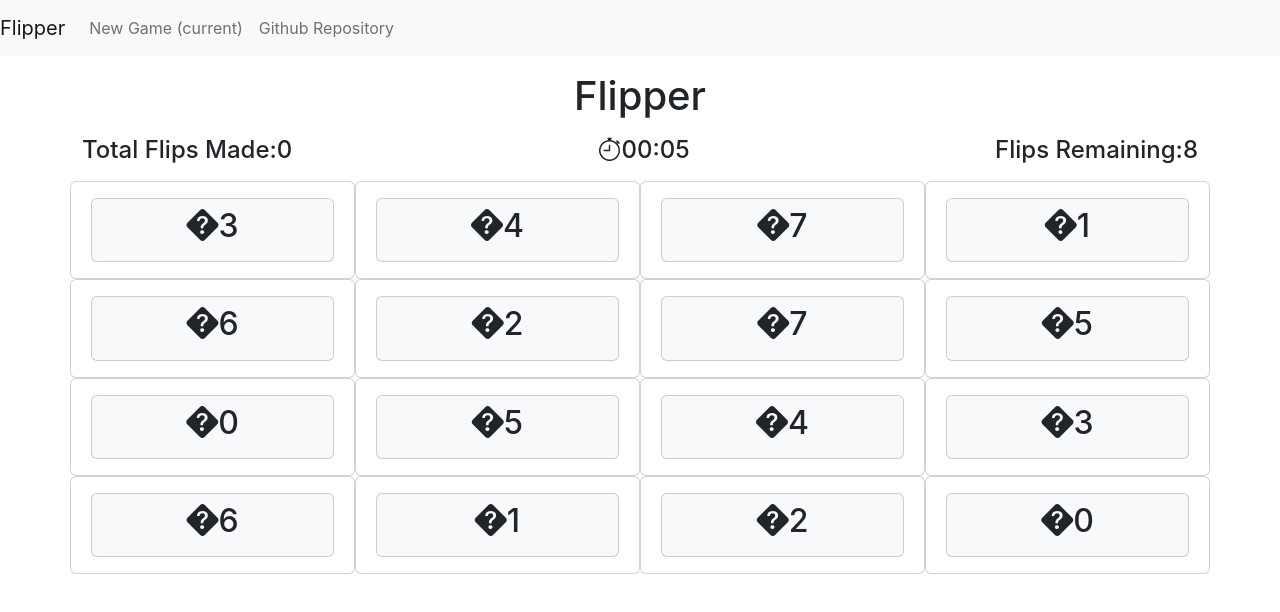
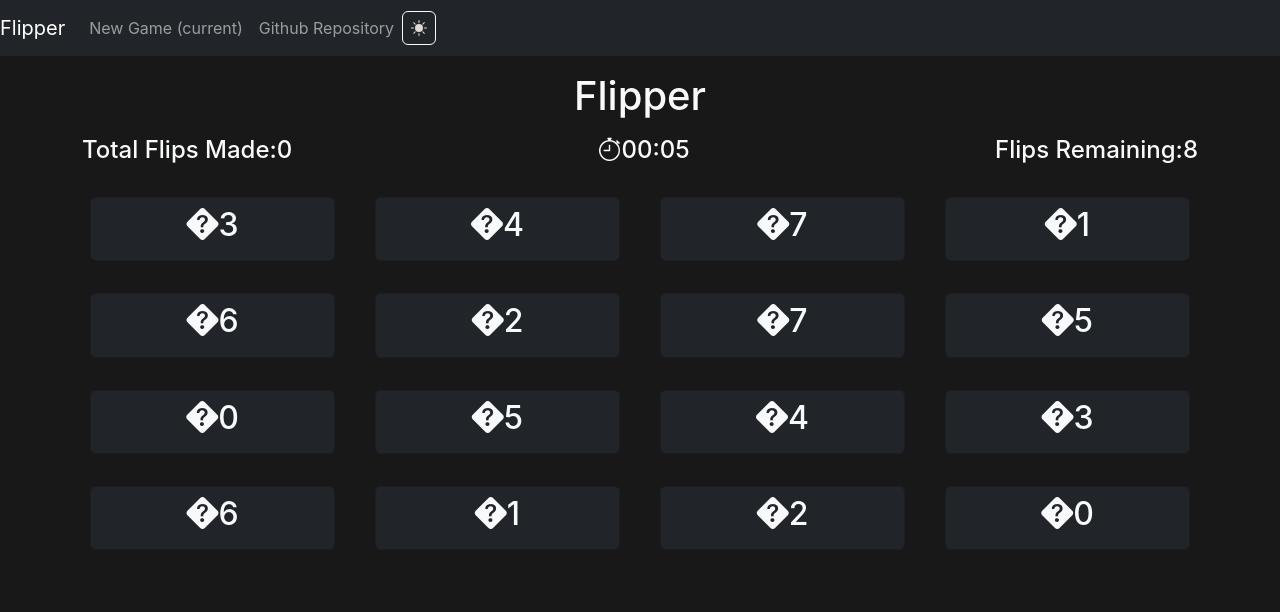
Before and after one commit to Jyotics038/flipper, a React (Create React App) app: page / in a window 1280 px wide. Shown: the top 612 px of the page. Built offline with nearby package versions, Linux system fonts and the light colour scheme.

Commit message:
implement dark mode

```diff
--- a/src/App.js
+++ b/src/App.js
@@ -1,12 +1,23 @@
-import React from 'react'
+import React,{ useState} from 'react'
 import Navbar from "./components/Navbar";
 import Mainarea from './components/Mainarea';
 
 const App = () => {
+  const [theme, setTheme] = useState("dark");
+
+  const handleThemeChange=()=>{
+    if(theme==="light"){
+      setTheme('dark');
+    }
+    else{
+      setTheme('light');
+    }
+  }
+
   return (
     <>
-      <Navbar/>
-      <Mainarea difficulty="4"/>
+      <Navbar theme={theme} switchTheme={handleThemeChange}/>
+      <Mainarea difficulty="4" theme={theme}/>
     </>
   )
 }
--- a/src/components/Card.js
+++ b/src/components/Card.js
@@ -13,11 +13,12 @@ const iconClass=["bi bi-alarm-fill",
 
 const Card = (props) => {
   return (
-    <div className="card col-3 ">
+    <div className="col-3 ">
       <center>
-        <div className={`card bg-${props.bgCol} mx-2 my-3 py-2 `}onClick={()=>props.handleSelection(props.value)}>
-        <h2>
-          <i className={`${props.visible?iconClass[props.value%8]:questionmarkClass}`}></i>{props.value%8}
+        <div className={`card bg-${props.theme} mx-2 my-3 py-2 `}onClick={()=>props.handleSelection(props.value)}>
+        <h2 className={`text-${props.theme=== "light" ? "dark" : "light"}`}>
+          <i style={{color: props.bgCol==='success'?'green':props.bgCol==='danger'?'red':""}}
+          className={`${props.visible?iconClass[props.value%8]:questionmarkClass}`}></i>{props.value%8}
         </h2>
         </div>
 
--- a/src/components/Mainarea.js
+++ b/src/components/Mainarea.js
@@ -3,6 +3,14 @@ import Card from "./Card";
 import Timer from "./Timer";
 
 const Mainarea = (props) => {
+  const theme = props.theme;
+
+  if (theme === "light") {
+    document.body.style.backgroundColor = "#fff";
+  } else {
+    document.body.style.backgroundColor = "#181818";
+  }
+
   const { difficulty } = props;
   const [cardArray, setCardArray] = useState([]);
   const [revealedCardsArray, setRevealedCardsArray] = useState([]);
@@ -128,27 +136,31 @@ const Mainarea = (props) => {
 
   //for timer
   useEffect(() => {
-    if(seconds===60){
-       setSeconds(0);
-       setMinutes(prevState=>prevState + 1);
+    if (seconds === 60) {
+      setSeconds(0);
+      setMinutes((prevState) => prevState + 1);
     }
-  },[seconds]);
+  }, [seconds]);
 
   return (
     <div className="container my-3">
-      <h1 className="text-center">Flipper</h1>
+      <h1
+        className={`text-center text-${theme === "light" ? "dark" : "light"}`}
+      >
+        Flipper
+      </h1>
       {remainingFlips > 0 ? (
         <>
           <div className="d-flex justify-content-between py-2">
-            <h4>Total Flips Made:{totalFlips}</h4>
-            <h4 className="d-flex align-items-center">
+            <h4 className={`text-${theme === "light" ? "dark" : "light"}`}>Total Flips Made:{totalFlips}</h4>
+            <h4 className={`d-flex align-items-center text-${theme === "light" ? "dark" : "light"}`}>
               <Timer
                 minutes={minutes}
                 seconds={seconds}
                 incrementTime={handleTimeIncrement}
               />
-            </h4 >
-            <h4>Flips Remaining:{remainingFlips}</h4>
+            </h4>
+            <h4 className={`d-flex align-items-center text-${theme === "light" ? "dark" : "light"}`}>Flips Remaining:{remainingFlips}</h4>
           </div>
           <div className="row">
             {cardArray.map((element) => {
@@ -159,6 +171,7 @@ const Mainarea = (props) => {
                   visible={revealedCardsArray[element]}
                   bgCol={cardsColArr[element]}
                   handleSelection={handleSelection}
+                  theme={theme}
                 />
               );
             })}
@@ -166,9 +179,11 @@ const Mainarea = (props) => {
         </>
       ) : (
         <div className="my-4">
-          <h2 className="text-center">You win!</h2>
-          <h4 className="text-center">Total Flips Made: {totalFlips}</h4>
-          <h4 className="text-center">Total Time Taken:{minutes}:{seconds}</h4>
+          <h2 className={`text-center text-${theme === "light" ? "dark" : "light"}`}>You win!</h2>
+          <h4 className={`text-center text-${theme === "light" ? "dark" : "light"}`}>Total Flips Made: {totalFlips}</h4>
+          <h4 className={`text-center text-${theme === "light" ? "dark" : "light"}`}>
+            Total Time Taken:{minutes}:{seconds}
+          </h4>
         </div>
       )}
     </div>
--- a/src/components/Navbar.js
+++ b/src/components/Navbar.js
@@ -1,28 +1,78 @@
-import React from 'react'
+import React from "react";
 
-const Navbar = () => {
+const Navbar = (props) => {
   return (
     // to use bootstrap write html and js links in public->index.html file(grab from website->home)
-    <nav className="navbar navbar-expand-lg navbar-light bg-light">
-  <a className="navbar-brand" href="/">Flipper</a>
-  <button className="navbar-toggler" type="button" data-toggle="collapse" data-target="#navbarSupportedContent" aria-controls="navbarSupportedContent" aria-expanded="false" aria-label="Toggle navigation">
+    <nav
+      className={`navbar navbar-expand-lg navbar-${props.theme} bg-${props.theme}`}
+    >
+      <a className="navbar-brand" href="/">
+        Flipper
+      </a>
+      <button
+        className="navbar-toggler"
+        type="button"
+        data-toggle="collapse"
+        data-target="#navbarSupportedContent"
+        aria-controls="navbarSupportedContent"
+        aria-expanded="false"
+        aria-label="Toggle navigation"
+      >
         <span className="navbar-toggler-icon"></span>
       </button>
 
       <div className="collapse navbar-collapse" id="navbarSupportedContent">
         <ul className="navbar-nav mr-auto">
           <li className="nav-item active">
-        <a className="nav-link" href="/">New Game <span class="sr-only">(current)</span></a>
+            <a className="nav-link" href="/">
+              New Game <span class="sr-only">(current)</span>
+            </a>
           </li>
           <li className="nav-item">
-        <a className="nav-link" href="https://github.com/Jyotics038/flipper" target="_blank" rel="noreferrer" >Github Repository</a>
+            <a
+              className="nav-link"
+              href="https://github.com/Jyotics038/flipper"
+              target="_blank"
+              rel="noreferrer"
+            >
+              Github Repository
+            </a>
           </li>
-
-
         </ul>
+        <div
+          className={`d-flex border border-${
+            props.theme === "light" ? "dark" : "light"
+          } rounded p-2`}
+          onClick={props.switchTheme}
+        >
+          {props.theme !== "light" ? (
+            <svg
+              xmlns="http://www.w3.org/2000/svg"
+              style={{ filter: `invert(1)` }}
+              width="16"
+              height="16"
+              fill="currentColor"
+              className="bi bi-brightness-high-fill"
+              viewBox="0 0 16 16"
+            >
+              <path d="M12 8a4 4 0 1 1-8 0 4 4 0 0 1 8 0zM8 0a.5.5 0 0 1 .5.5v2a.5.5 0 0 1-1 0v-2A.5.5 0 0 1 8 0zm0 13a.5.5 0 0 1 .5.5v2a.5.5 0 0 1-1 0v-2A.5.5 0 0 1 8 13zm8-5a.5.5 0 0 1-.5.5h-2a.5.5 0 0 1 0-1h2a.5.5 0 0 1 .5.5zM3 8a.5.5 0 0 1-.5.5h-2a.5.5 0 0 1 0-1h2A.5.5 0 0 1 3 8zm10.657-5.657a.5.5 0 0 1 0 .707l-1.414 1.415a.5.5 0 1 1-.707-.708l1.414-1.414a.5.5 0 0 1 .707 0zm-9.193 9.193a.5.5 0 0 1 0 .707L3.05 13.657a.5.5 0 0 1-.707-.707l1.414-1.414a.5.5 0 0 1 .707 0zm9.193 2.121a.5.5 0 0 1-.707 0l-1.414-1.414a.5.5 0 0 1 .707-.707l1.414 1.414a.5.5 0 0 1 0 .707zM4.464 4.465a.5.5 0 0 1-.707 0L2.343 3.05a.5.5 0 1 1 .707-.707l1.414 1.414a.5.5 0 0 1 0 .708z" />
+            </svg>
+          ) : (
+            <svg
+              xmlns="http://www.w3.org/2000/svg"
+              width="16"
+              height="16"
+              fill="currentColor"
+              className="bi bi-moon-fill"
+              viewBox="0 0 16 16"
+            >
+              <path d="M6 .278a.768.768 0 0 1 .08.858 7.208 7.208 0 0 0-.878 3.46c0 4.021 3.278 7.277 7.318 7.277.527 0 1.04-.055 1.533-.16a.787.787 0 0 1 .81.316.733.733 0 0 1-.031.893A8.349 8.349 0 0 1 8.344 16C3.734 16 0 12.286 0 7.71 0 4.266 2.114 1.312 5.124.06A.752.752 0 0 1 6 .278z" />
+            </svg>
+          )}
+        </div>
       </div>
     </nav>
-  )
-}
+  );
+};
 
-export default Navbar
+export default Navbar;
```
Lines whose indentation alone changed are shown as unchanged.
